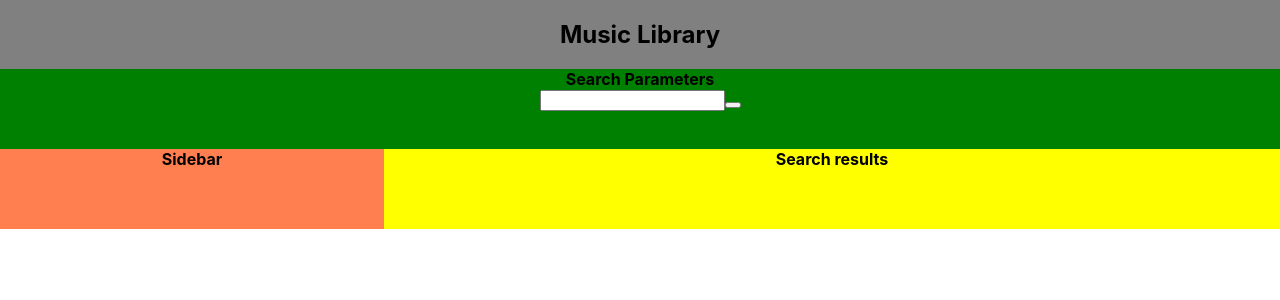
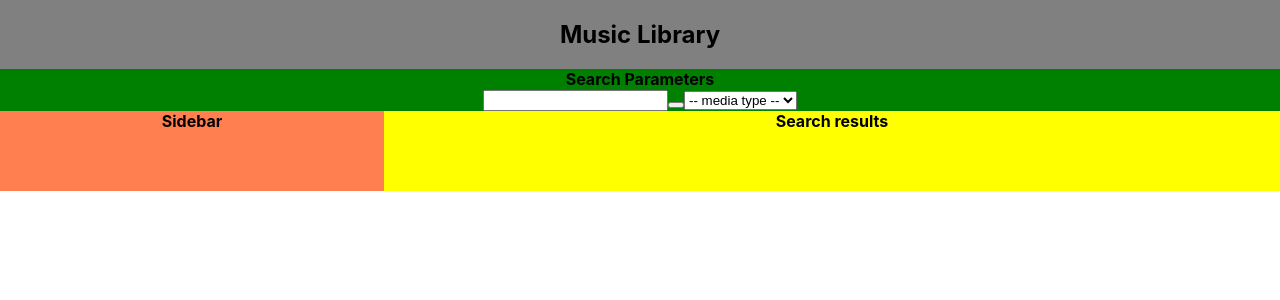
Before and after one commit to chris-wray-dev/bankify-tect-test, a React (Create React App) app: page / in a window 1280 px wide. Shown: the top 300 px of the page. Built offline with nearby package versions, Linux system fonts and the light colour scheme.

Commit message:
added option boxes which are dependent on parent options

```diff
--- a/src/Components/SearchBar.jsx
+++ b/src/Components/SearchBar.jsx
@@ -1,12 +1,13 @@
 import React, { Component } from 'react';
 import * as api from '../utils/api';
+import * as searchCriteria from '../utils/search-criteria';
 
 import './Styles/SearchBar.css'
 
 class SearchBar extends Component {
   state = {
     queryObject: {
-      term: null,
+      term: '',
       attribute: null,
       country: 'GB',
       media: null,
@@ -19,7 +20,8 @@ class SearchBar extends Component {
 
   handleChange = (event) => {
     const queryKey = event.target.id;
-    const queryValue = (event.target.value);
+    let queryValue = (event.target.value);
+    if (queryValue === '') queryValue = null;
     this.setState(currentState => {
       const newState = currentState;
       newState.queryObject[queryKey] = queryValue;
@@ -32,9 +34,12 @@ class SearchBar extends Component {
     api.searchByTerm(this.state.queryObject)
       .then(data => {
         this.setState({
-          results: data,
+          results: data.results,
           resultCount: data.resultCount
         })
+      })
+      .catch(err => {
+        console.log(err)
       });
   }
 
@@ -45,6 +50,38 @@ class SearchBar extends Component {
         <form onSubmit={ this.handleSubmit }>
           <input id="term" type="text" onChange={ this.handleChange }/>
           <button type="submit"></button>
+
+          <select id="media" onChange={ this.handleChange }>
+            <option value="">-- media type --</option>
+            { searchCriteria.mediaTypes.map(type => {
+              return (
+              <option value={type} key={type}>{type}</option>
+              )
+            })}
+          </select>
+
+          { this.state.queryObject.media &&
+            <select id="entity" onChange={ this.handleChange }>
+              <option value={null}>-- entity --</option>
+              { searchCriteria.entityTypes[this.state.queryObject.media].map(entity => {
+                return (
+                <option value={entity} key={entity}>{entity}</option>
+                )
+              })}
+            </select>
+          }
+
+          { this.state.queryObject.media &&
+            <select id="attribute" onChange={ this.handleChange }>
+              <option value={null}>-- attribute --</option>
+              { searchCriteria.attributes[this.state.queryObject.media].map(attribute => {
+                return (
+                <option value={attribute} key={attribute}>{attribute}</option>
+                )
+              })}
+            </select>
+          }
+
         </form>
       </div>
     );
--- a/src/Components/Styles/SearchBar.css
+++ b/src/Components/Styles/SearchBar.css
@@ -1,5 +1,4 @@
 .app-search-bar {
   background-color: green;
   width: 100%;
-  height: 80px;
 }
--- a/src/utils/search-criteria.js
+++ b/src/utils/search-criteria.js
@@ -53,8 +53,6 @@ export const attributes = {
     'producerTerm', 'ratingTerm', 'songTerm', 'movieArtistTerm', 'showTerm', 'movieTerm', 'albumTerm' ]
 
 }
-
-
 
 export const countries = {
   'Afghanistan': 'AF',
```
